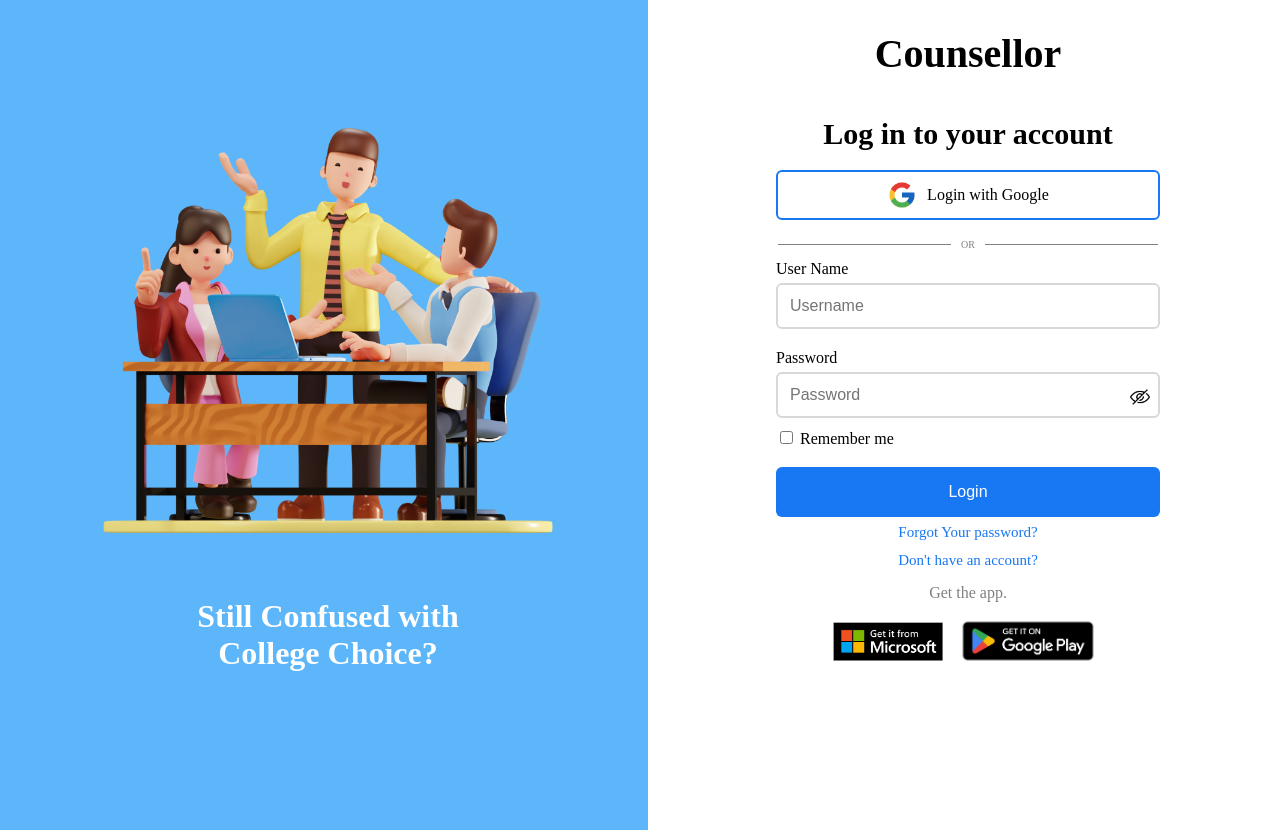
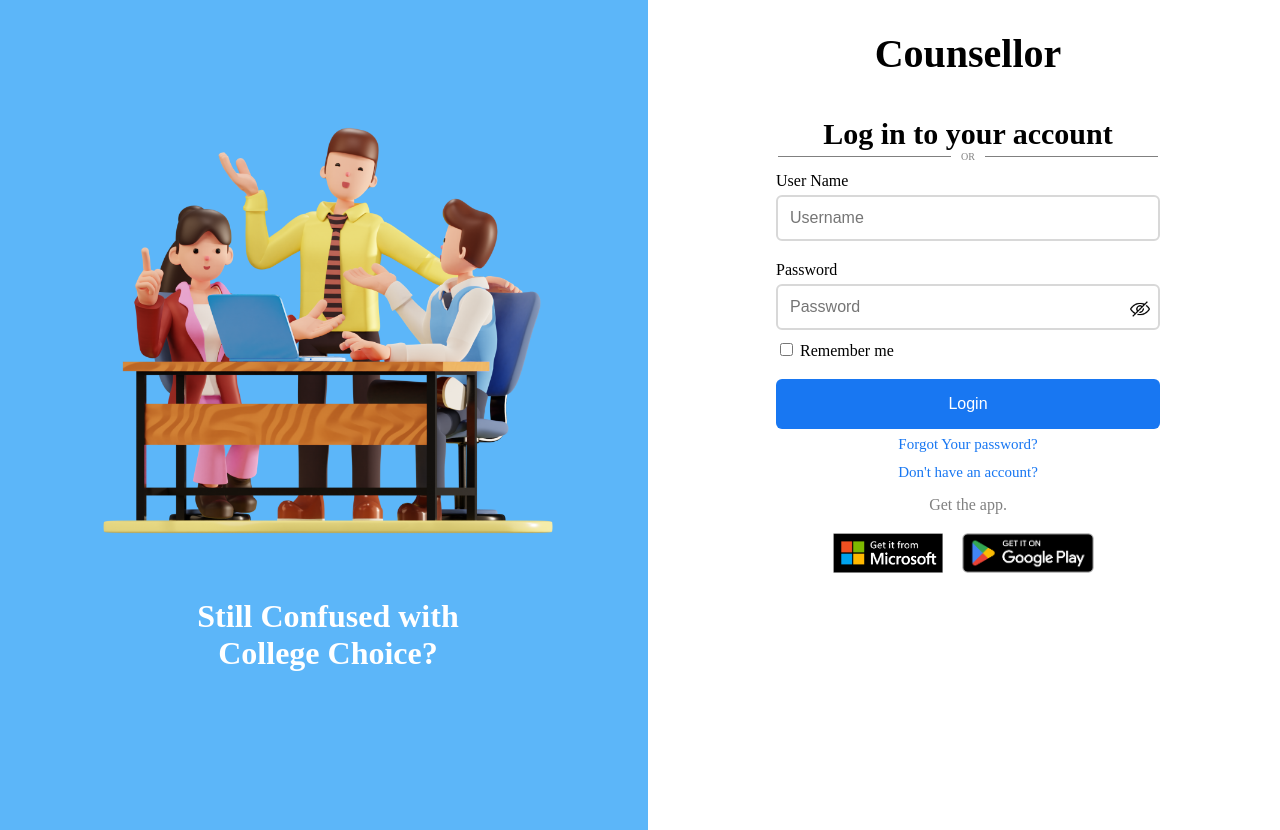
Before and after one commit to Counselllor/Counsellor-Web, a React (Vite) app: page /login in a window 1280 px wide. Built offline with nearby package versions, Linux system fonts and the light colour scheme; a web font is replaced by a local one.

Commit message:
updated package lock

```diff
--- a/src/components/Login/Login.jsx
+++ b/src/components/Login/Login.jsx
@@ -54,10 +54,10 @@ const LoginForm = () => {
         <div className="right">
           <h1 className="counsellor">Counsellor</h1>
           <div className="sign-in">Log in to your account</div>
-          <div className="google">
+          {/* <div className="google">
             <img className="googleicon" src={GoogleLogo} alt="googleicon" />
             <div className="login-with-google">Login with Google</div>
-          </div>
+          </div> */}
           <div className="or-line">
             <hr noshade /> OR <hr noshade />
           </div>
```
Also changed, not shown: 2 other files (tests, documents, lock files or other folders).
